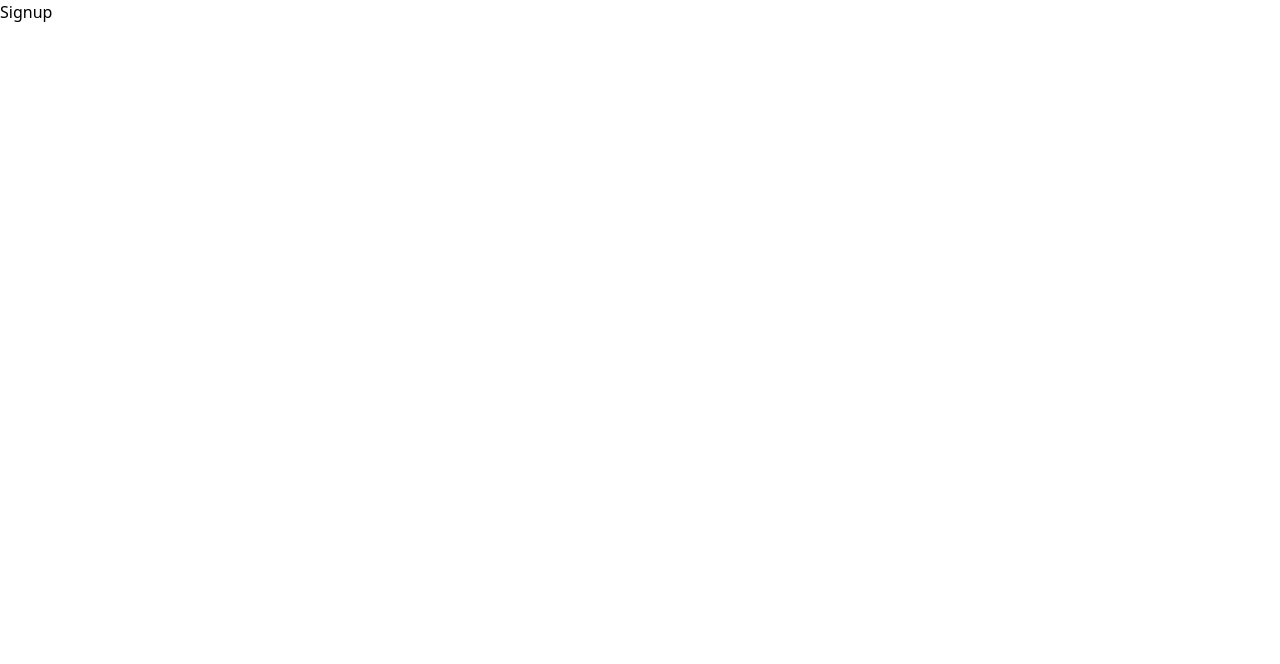
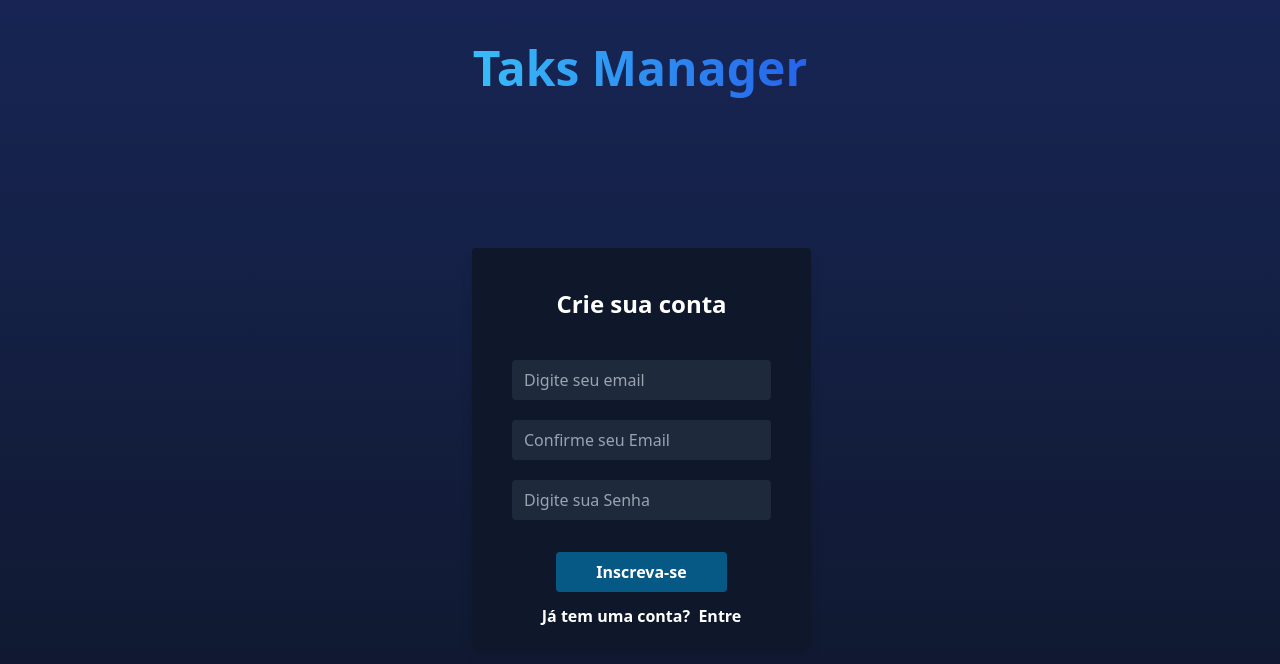
Before and after one commit to Vitor-Augusto03/Gerenciador, a React (Create React App) app: page /signup in a window 1280 px wide. Shown: the top 664 px of the page. Built offline with nearby package versions, Linux system fonts and the light colour scheme.

Commit message:
gerenciador

```diff
--- a/package.json
+++ b/package.json
@@ -9,6 +9,10 @@
     "express": "^4.18.2",
     "react": "^18.2.0",
     "react-dom": "^18.2.0",
+    "react-native": "^0.72.7",
+    "react-native-ionicons": "^4.6.5",
+    "react-native-vector-icons": "^10.0.2",
+    "react-native-web": "^0.19.9",
     "react-router-dom": "^6.19.0",
     "react-scripts": "^5.0.1",
     "web-vitals": "^2.1.4"
--- a/src/componenteslogin/Button/index.js
+++ b/src/componenteslogin/Button/index.js
@@ -2,7 +2,7 @@ import React from "react";
 
 const Button = ({ Type, text, onClick }) => {
   return (
-    <button ClassName="" type={Type} onClick={onClick}>
+    <button className="button-login" type={Type} onClick={onClick}>
       {text}
     </button>
   );
--- a/src/contexts/auth.js
+++ b/src/contexts/auth.js
@@ -33,7 +33,7 @@ export const AuthProvider = ({ children }) => {
         return "E-mail ou senha incorretos";
       }
     } else {
-      return alert("Usuário não cadastrado");
+      return ("Usuário não cadastrado");
     }
   };
 
--- a/src/index.css
+++ b/src/index.css
@@ -4,5 +4,9 @@
 
 @layer components {
   .input-login {
-    @apply font-normal py-1 mb-5 pr-4 bg-slate-800 text-base rounded focus:outline-none focus:border-sky-500 focus:ring-1 focus:ring-sky-500 invalid:border-red-500 invalid:text-red-600}
+    @apply font-normal py-2 px-3 mb-5 pr-4 bg-slate-800 text-base rounded focus:outline-none focus:border-sky-500 focus:ring-1 focus:ring-sky-500 invalid:border-red-500 invalid:text-red-600}
+
+  .button-login {
+    @apply py-2 px-10 mx-3 my-3  rounded bg-sky-800 hover:bg-sky-400
+  }
 }
--- a/src/pages/Signin/index.js
+++ b/src/pages/Signin/index.js
@@ -31,8 +31,8 @@ const Signin = () => {
   return (
     <body className="bg-gradient-to-b from-blue-950 to-slate-900 h-screen">
       {" "}
-      <div className="text-center font-extrabold text-3xl py-3   text-white">
-        <label>Taks Manager</label>
+      <div className="text-center pt-11 ">
+        <label className="font-extrabold text-transparent text-5xl bg-clip-text bg-gradient-to-r from-sky-400 to-blue-600 text-center">Taks Manager</label>
       </div>
       <section
         className="py-56 px-8 text-center flex items-stretch mx-auto"
@@ -46,28 +46,28 @@ const Signin = () => {
             className=" hover:animate-[spin_4s_linear_infinite] cursor-pointer "
           />
         </div>
-        <div className="bg-slate-900  rounded-r px-10 grow flex flex-col justify-center shadow-lg shadow-slate text-slate-50 font-bold pr-16">
+        <div className="bg-slate-900  rounded-r px-10 grow flex flex-col justify-center shadow-lg shadow-slate text-slate-50 font-bold pr-16 py-2">
           <h1 className="text-xl font-bold duration-500">Acesse a sua conta</h1>
           <p className="pt-10 text-base text-left text-slate-50">Email</p>
           <Input
             type="email"
             value={email}
             onChange={(e) => [setEmail(e.target.value), setError("")]}
-            placeholder="Ex: task@gmail.com"
+
           />
           <p className="text-base text-left text-slate-50"> Senha</p>
+
           <Input
             type="password"
             value={senha}
-            onChange={(e) => [setSenha(e.target.value), setError("")]}
-            placeholder="task12345"
-          />
+            onChange={(e) => [setSenha(e.target.value), setError("")]}/>
+
           <label>{error}</label>
           <Button text="Entrar" onClick={handleLogin} />
           <label>
             Não tem uma conta?
             <strong>
-              <Link to="/signup">&nbsp; Registre-se</Link>
+              <Link className="hover:text-sky-400" to="/signup">&nbsp; Registre-se</Link>
             </strong>
           </label>
         </div>
--- a/src/pages/Signup/index.js
+++ b/src/pages/Signup/index.js
@@ -1,6 +1,85 @@
-import React from "react";
+import React, { useState } from "react";
+import Input from "../../componenteslogin/Input"
+import Button from "../../componenteslogin/Button";
+import { Link, redirect, useNavigate } from "react-router-dom";
+import useAuth from "../../hooks/useAuth"
+
+
 
 const Signup = () =>{
-    return (<div>Signup</div>)
+    const [email, setEmail] = useState("");
+    const [emailConf, setEmailConf] = useState("");
+    const [senha, setSenha] = useState("");
+    const [error, setError] = useState("");
+    const navigate = useNavigate();
+
+    const { signup } = useAuth();
+
+    const handleSignup  = () => {
+        if (!email | !emailConf | !senha) {
+         setError("Preencha todos os campos");
+
+            return;
+        } else if (email !== emailConf) {
+            setError("Os e-mails não são iguais");
+
+            return;
+        }
+
+        const res = signup(email, senha);
+
+        if (res) {
+            setError(res);
+            return;
+        }
+
+        alert("Usuário cadastro com sucesso!");
+        navigate("/");
+    };
+
+
+     return (
+        <body className="text-white  bg-gradient-to-b from-blue-950 to-slate-900 h-screen w-screen">
+          {" "}
+         <div className="text-center py-11">
+            <label className="font-extrabold text-transparent text-5xl bg-clip-text bg-gradient-to-r from-sky-400 to-blue-600  ">Taks Manager</label>
+          </div>
+          <section
+            className="py-28 px-8 text-center flex items-stretch mx-auto"
+            style={{ maxWidth: 400}}
+          >
+            <div className="bg-slate-900  rounded px-10 grow flex flex-col justify-center shadow-lg shadow-slate  font-bold  items-center ">
+              <h1 className="text-2xl my-10">Crie sua conta</h1>
+              <Input
+                type="email"
+                value={email}
+                onChange={(e) => [setEmail(e.target.value), setError("")]}
+                placeholder="Digite seu email"
+              />
+              <Input
+                type="email"
+                value={emailConf}
+                onChange={(e) => [setEmailConf(e.target.value), setError("")]}
+                placeholder="Confirme seu Email"
+                />
+
+              <Input
+                type="password"
+                value={senha}
+                onChange={(e) => [setSenha(e.target.value), setError("")]}
+                placeholder="Digite sua Senha"
+              />
+
+              <label>{error}</label>
+              <Button   text="Inscreva-se" onClick={handleSignup}/>
+              <label className="mb-5">
+                Já tem  uma conta?
+                <strong>
+                  <Link className="hover:text-sky-400" to="/signup">&nbsp; Entre</Link>
+                </strong>
+              </label>
+            </div>
+          </section>
+        </body>)
 };
 export default Signup;
```
Also changed, not shown: 1 other file (tests, documents, lock files or other folders).
